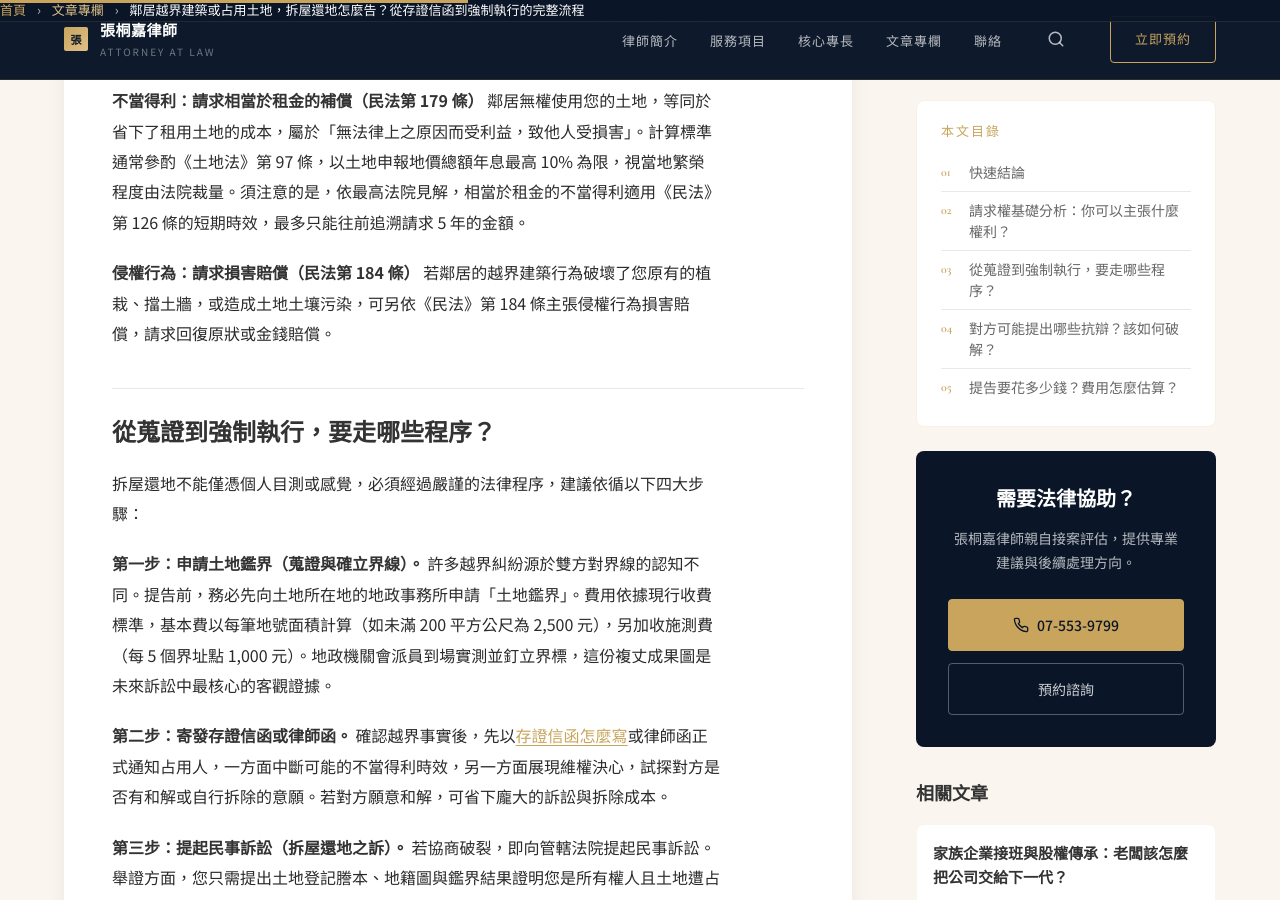
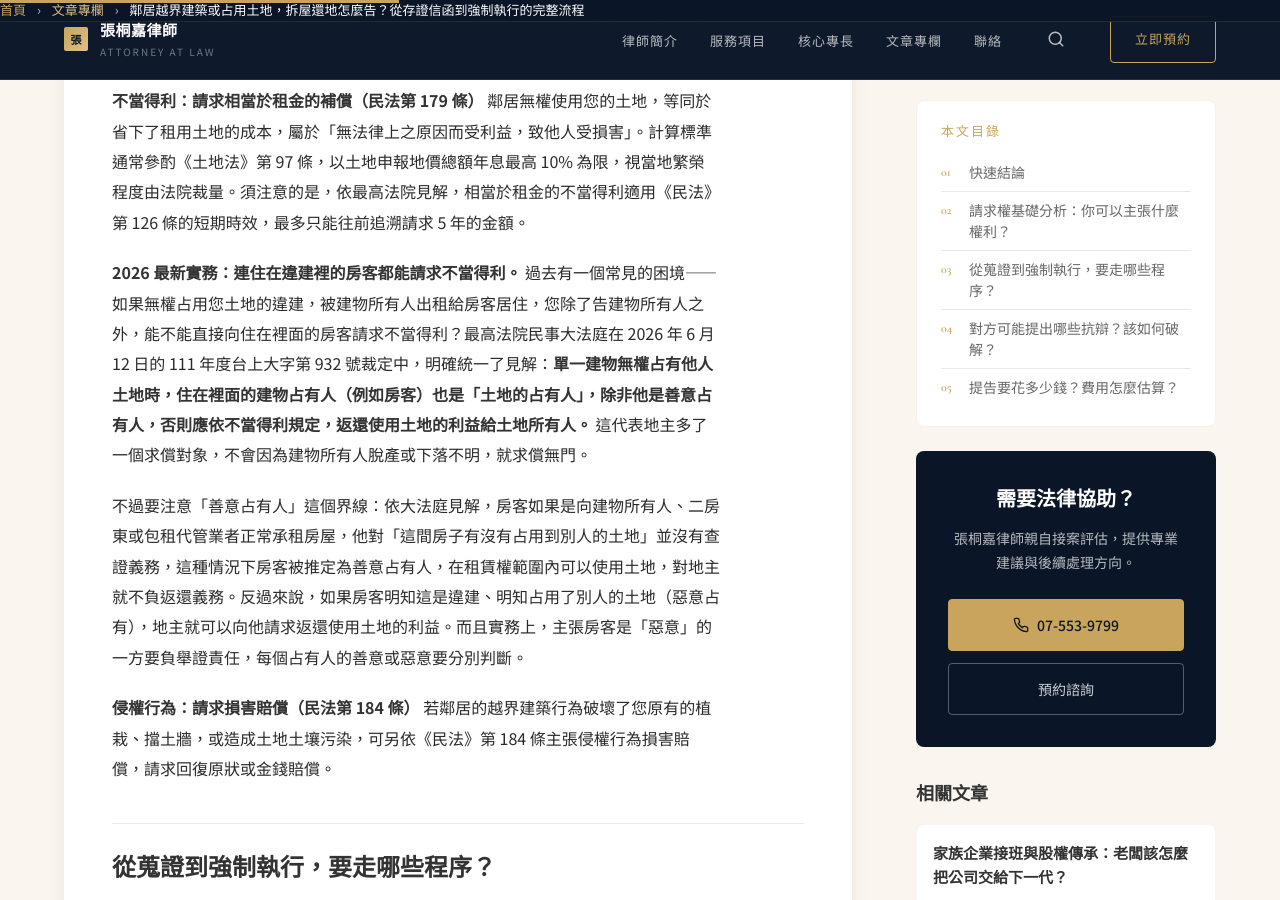
Before and after one commit to let0448/tclaw.tw, a Jekyll site: the page built from _posts/2026-03-09-demolition-and-land-return-legal-guide.md, in a window 1280 px wide and 900 px high, scrolled down 1329 px. Built offline with Jekyll 4.4.1, drawn with Linux system fonts in a browser that asks for light colours; some of the changed text lies outside the part shown.

Commit message:
update: add 2026 grand chamber ruling on building occupant unjust enrichment

```diff
--- a/_posts/2026-03-09-demolition-and-land-return-legal-guide.md
+++ b/_posts/2026-03-09-demolition-and-land-return-legal-guide.md
@@ -2,6 +2,7 @@
 title: "鄰居越界建築或占用土地，拆屋還地怎麼告？從存證信函到強制執行的完整流程"
 description: "土地被鄰居越界建築或無權占用怎麼辦？資深律師為您拆解拆屋還地的法律依據、訴訟流程、強制執行細節，以及如何防範對造主張權利濫用或時效抗辯。"
 date: 2026-03-09
+last_modified: 2026-06-20
 category: 不動產法律
 ---
 
@@ -22,6 +23,10 @@ category: 不動產法律
 **物上請求權：請求拆屋還地（民法第 767 條）** 依據《民法》第 767 條第 1 項前段及中段規定，所有人對於無權占有或侵奪其所有物者，得請求返還之；對於妨害其所有權者，得請求除去之。鄰居的建物占用您的土地，構成了對所有權的「妨害」與「無權占有」，您可以請求對造拆除越界或占用的地上物（除去妨害），並將土地清空返還（返還所有物）。
 
 **不當得利：請求相當於租金的補償（民法第 179 條）** 鄰居無權使用您的土地，等同於省下了租用土地的成本，屬於「無法律上之原因而受利益，致他人受損害」。計算標準通常參酌《土地法》第 97 條，以土地申報地價總額年息最高 10% 為限，視當地繁榮程度由法院裁量。須注意的是，依最高法院見解，相當於租金的不當得利適用《民法》第 126 條的短期時效，最多只能往前追溯請求 5 年的金額。
+
+**2026 最新實務：連住在違建裡的房客都能請求不當得利。** 過去有一個常見的困境——如果無權占用您土地的違建，被建物所有人出租給房客居住，您除了告建物所有人之外，能不能直接向住在裡面的房客請求不當得利？最高法院民事大法庭在 2026 年 6 月 12 日的 111 年度台上大字第 932 號裁定中，明確統一了見解：**單一建物無權占有他人土地時，住在裡面的建物占有人（例如房客）也是「土地的占有人」，除非他是善意占有人，否則應依不當得利規定，返還使用土地的利益給土地所有人。** 這代表地主多了一個求償對象，不會因為建物所有人脫產或下落不明，就求償無門。
+
+不過要注意「善意占有人」這個界線：依大法庭見解，房客如果是向建物所有人、二房東或包租代管業者正常承租房屋，他對「這間房子有沒有占用到別人的土地」並沒有查證義務，這種情況下房客被推定為善意占有人，在租賃權範圍內可以使用土地，對地主就不負返還義務。反過來說，如果房客明知這是違建、明知占用了別人的土地（惡意占有），地主就可以向他請求返還使用土地的利益。而且實務上，主張房客是「惡意」的一方要負舉證責任，每個占有人的善意或惡意要分別判斷。
 
 **侵權行為：請求損害賠償（民法第 184 條）** 若鄰居的越界建築行為破壞了您原有的植栽、擋土牆，或造成土地土壤污染，可另依《民法》第 184 條主張侵權行為損害賠償，請求回復原狀或金錢賠償。
 
```
